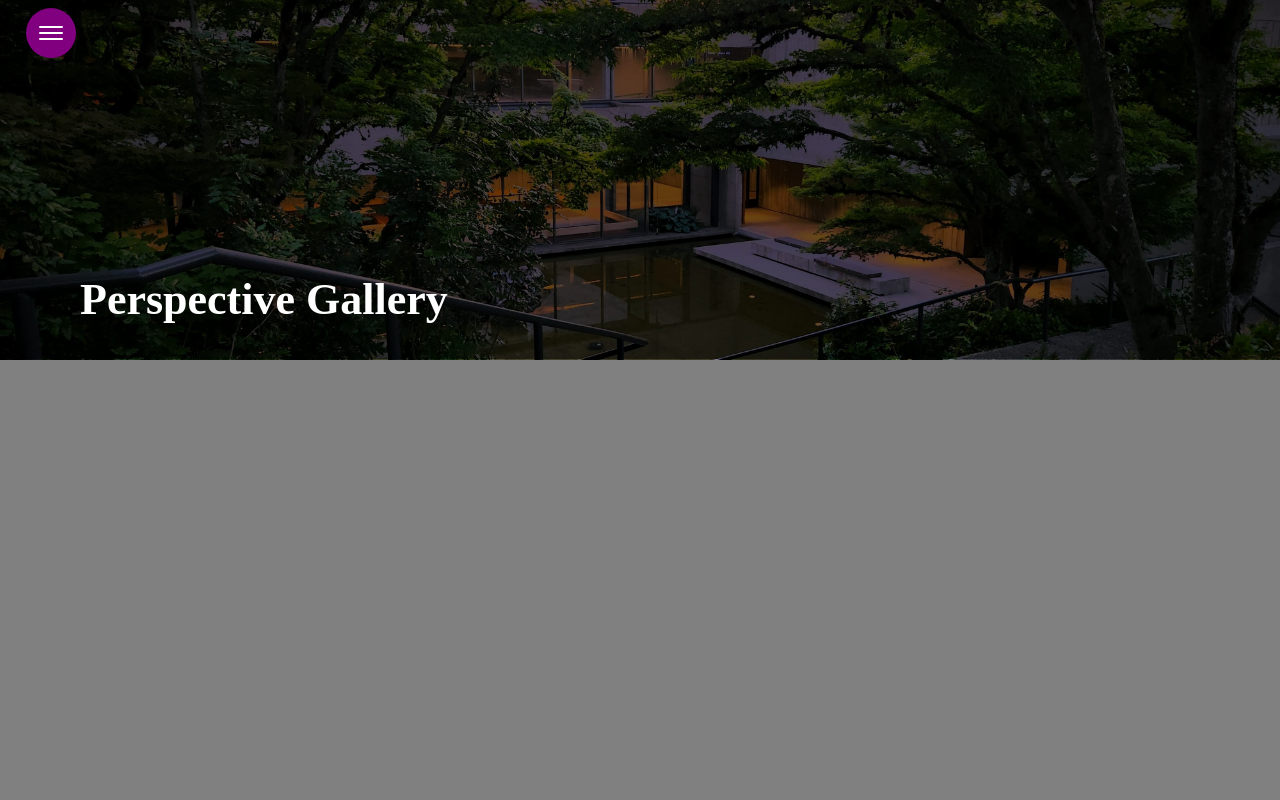
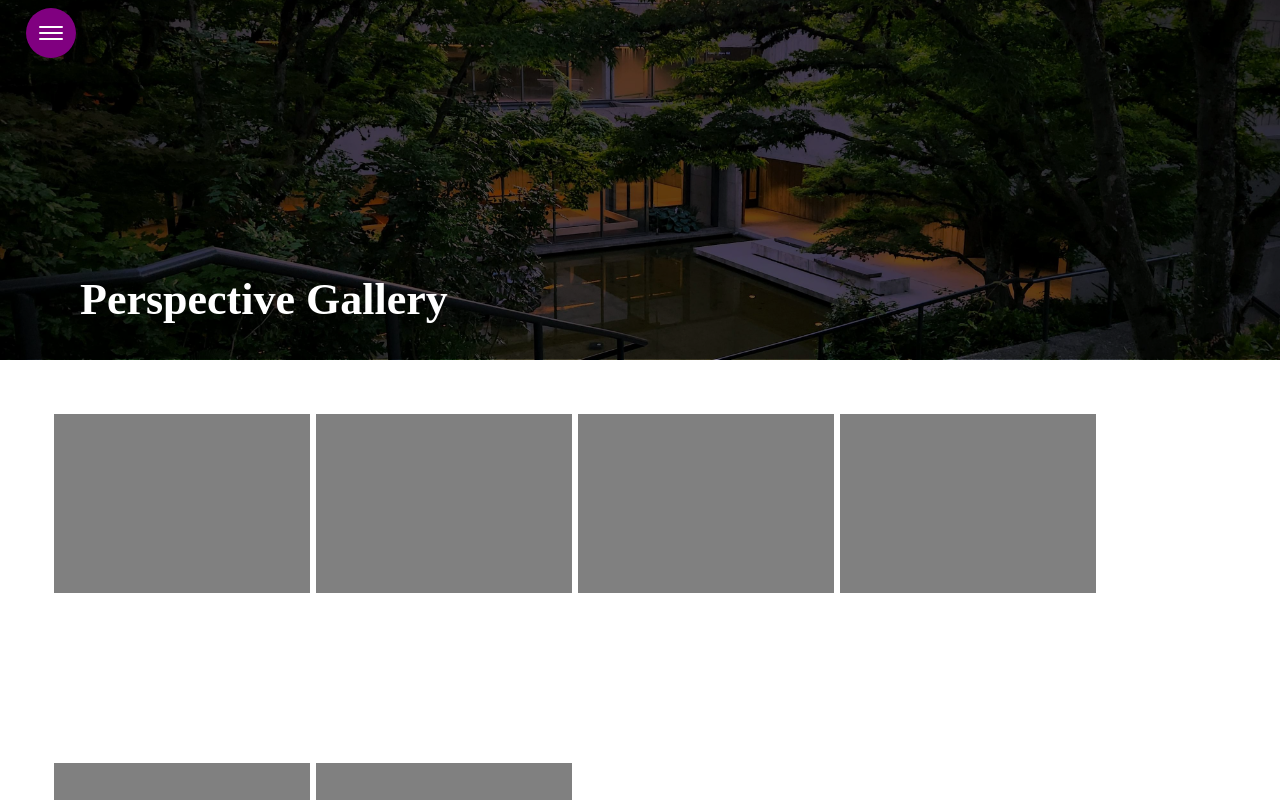
Before and after one commit to gasparf/mountain24, a React (Create React App) app: page /locations in a window 1280 px wide. Shown: the top 800 px of the page. Built offline with nearby package versions, Linux system fonts and the light colour scheme.

Commit message:
added more placeholders
added comments of my thoughts on the styling wierdness

```diff
--- a/src/Pages/Locations.css
+++ b/src/Pages/Locations.css
@@ -45,8 +45,19 @@
 
 .disp_img {
     display: flex;
-    align-items: start;
-    background-color: gray;
+    flex-wrap: wrap;
+    background-color: white;
     height: 100%;
     padding: 4%;
+    /* idk why the vertical spacing between the flex items are so wierd */
+    /* might be something to do with some of the default settings set up by react or tailwind idk */
 }
+
+.testing{
+    display: block;
+    height: 14vw;
+    width: 20vw;
+    background-color: grey;
+    margin: 3px;
+    /* maybe no margin, see what looks better */
+}
--- a/src/Pages/Locations.tsx
+++ b/src/Pages/Locations.tsx
@@ -15,7 +15,14 @@ const Locations = () => {
                 <h1 id='galleryName'>Perspective Gallery</h1>
             </div>
             <div className='disp_img'>
-
+                <div className='testing'></div>
+                <div className='testing'></div>
+                <div className='testing'></div>
+                <div className='testing'></div>
+                <div className='testing'></div>
+                <div className='testing'></div>
+                {/* just added for formatting check */}
+                {/* feel free to add onclick listener or smt */}
             </div>
         </div>
     );
```
